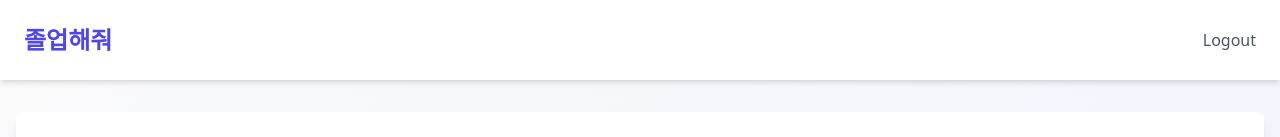
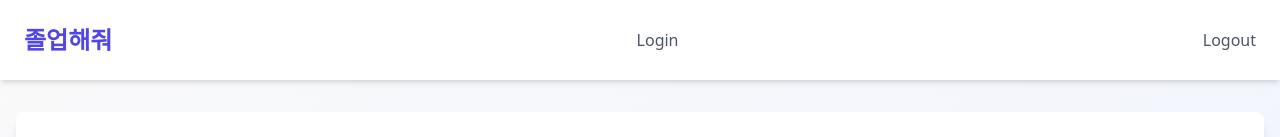
Before and after one commit to uos-se/uos-easy-life, a React (Vite) app in the folder frontend/: page / in a window 1280 px wide. Shown: the top 137 px of the page. Built offline with nearby package versions, Linux system fonts and the light colour scheme.

Commit message:
Update session from context to store

```diff
--- a/frontend/src/components/layout/Header.tsx
+++ b/frontend/src/components/layout/Header.tsx
@@ -1,12 +1,20 @@
 import { useSessionContext } from "@/context/useSessionContext";
+import { useNavigate } from "react-router-dom";
 
 export function Header() {
   const { logout } = useSessionContext();
+  const nav = useNavigate();
 
   return (
     <header className="bg-white p-6 shadow-md">
       <div className="max-w-7xl mx-auto flex justify-between items-center">
         <div className="text-2xl font-bold text-indigo-600">졸업해줘</div>
+        <button
+          onClick={() => nav("/login")}
+          className="text-gray-600 hover:text-indigo-600 transition-colors duration-200"
+        >
+          Login
+        </button>
         <button
           onClick={() => logout()}
           className="text-gray-600 hover:text-indigo-600 transition-colors duration-200"
--- /dev/null
+++ b/frontend/src/store/sessionStore.ts
@@ -0,0 +1,26 @@
+import { create } from "zustand";
+
+interface Session {
+  key: string;
+  id: string;
+  password: string;
+}
+
+interface SessionStore {
+  session: Session | null;
+  login: (id: string, password: string) => void;
+  logout: () => void;
+}
+
+export const useSessionStore = create<SessionStore>((set) => ({
+  session: null, // 초기 상태
+  login: (id, password) =>
+    set({
+      session: {
+        key: btoa(`${id}:${password}`), // Base64로 세션 키 생성 (예시)
+        id,
+        password,
+      },
+    }),
+  logout: () => set({ session: null }), // 세션 초기화
+}));
```
Also changed, not shown: 2 other files (tests, documents, lock files or other folders).
